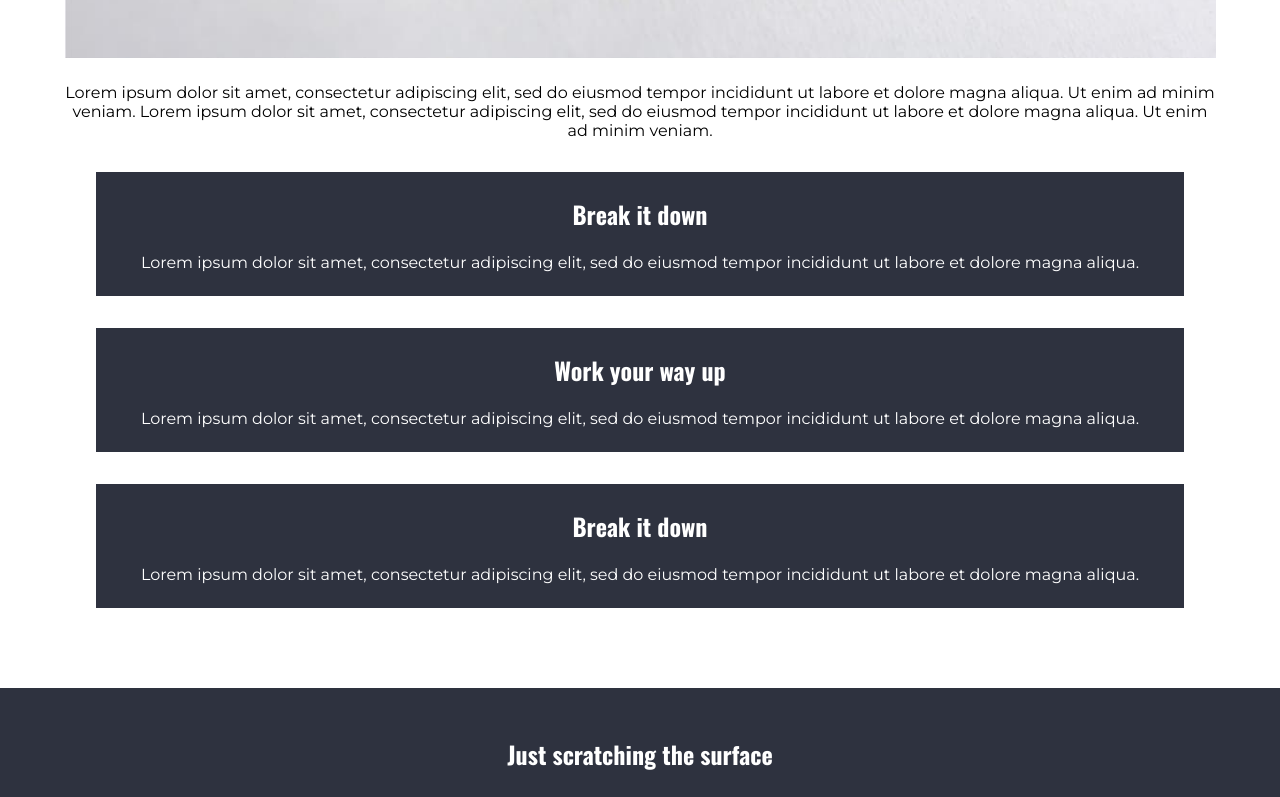
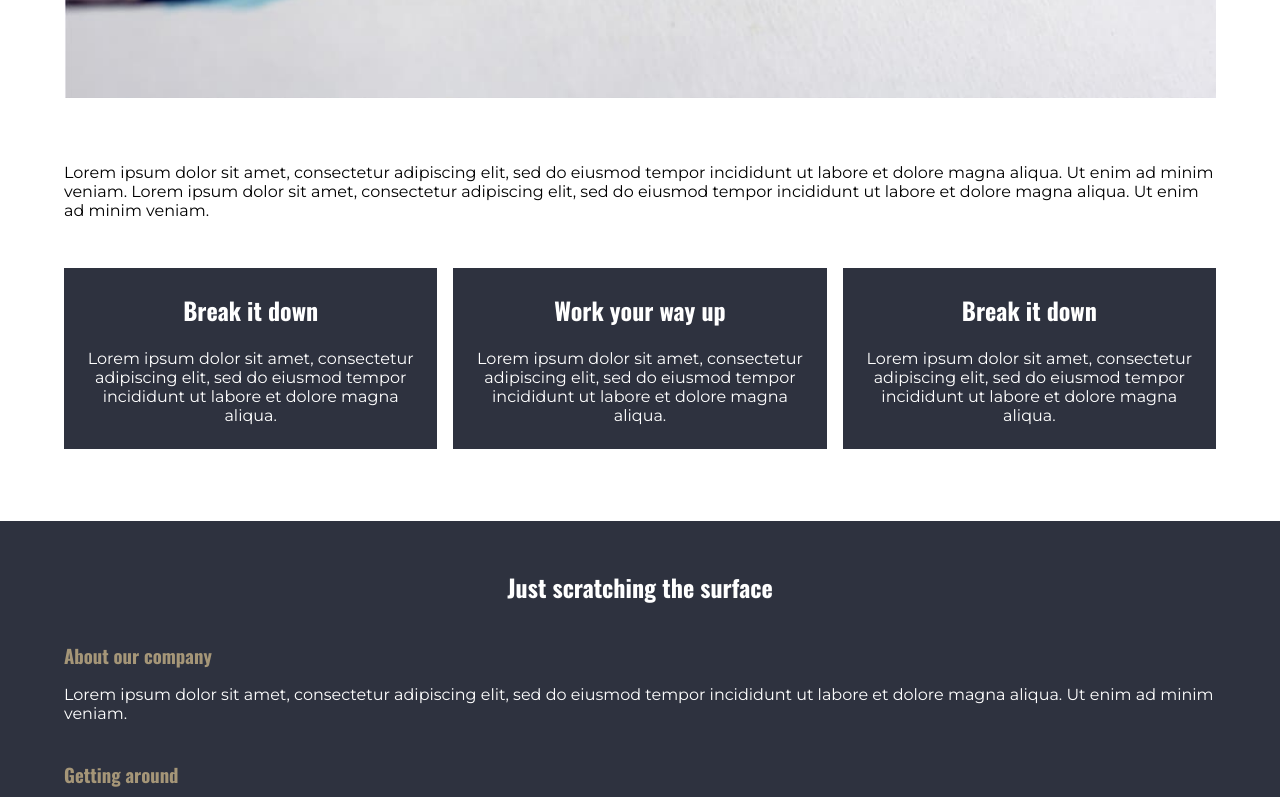
Before and after one commit to Iyanu1396/Practing-Flexbox, a plain HTML site: page index.html in a window 1280 px wide. Shown: the part 1591-2388 px from the top of the page. Drawn offline with nearby package versions, Linux system fonts and the light colour scheme.

Commit message:
medium screen 90% completed

```diff
--- a/index.html
+++ b/index.html
@@ -73,7 +73,8 @@
           sed do eiusmod tempor incididunt ut labore et dolore magna aliqua. Ut
           enim ad minim veniam.
         </p>
-        <div class="darkish-bg column">
+        <div class="flex">
+           <div class="darkish-bg column">
           <h2>Break it down</h2>
           <p>
             Lorem ipsum dolor sit amet, consectetur adipiscing elit, sed do
@@ -94,6 +95,8 @@
             eiusmod tempor incididunt ut labore et dolore magna aliqua.
           </p>
         </div>
+        </div>
+
       </div>
     </section>
     <section class="sec_3 darkish-bg">
--- a/style.css
+++ b/style.css
@@ -79,7 +79,7 @@ span {
 }
 
 .sec_2 {
-  text-align: center;
+  text-align: left;
   padding: 3em 0;
 }
 
@@ -98,7 +98,9 @@ span {
 
 .sec_2 .column {
   padding: 1.5em 1em;
-  margin: 2em;
+  margin-bottom: 1.5em;
+  margin-top: 3em;
+  text-align: center;
 }
 
 .sec_3 {
@@ -114,3 +116,22 @@ span {
   color: #a59678;
   margin-top: 2em;
 }
+
+.hidden {
+  display: none;
+}
+
+@media (min-width: 700px) {
+  .flex {
+    display: flex;
+  }
+  .column {
+    width: 100%;
+  }
+  .sec_2 img{
+    margin: 2.5em 0;
+  }
+  .sec_2 .column +  .column{
+    margin-left: 1em;
+  }
+}
```
